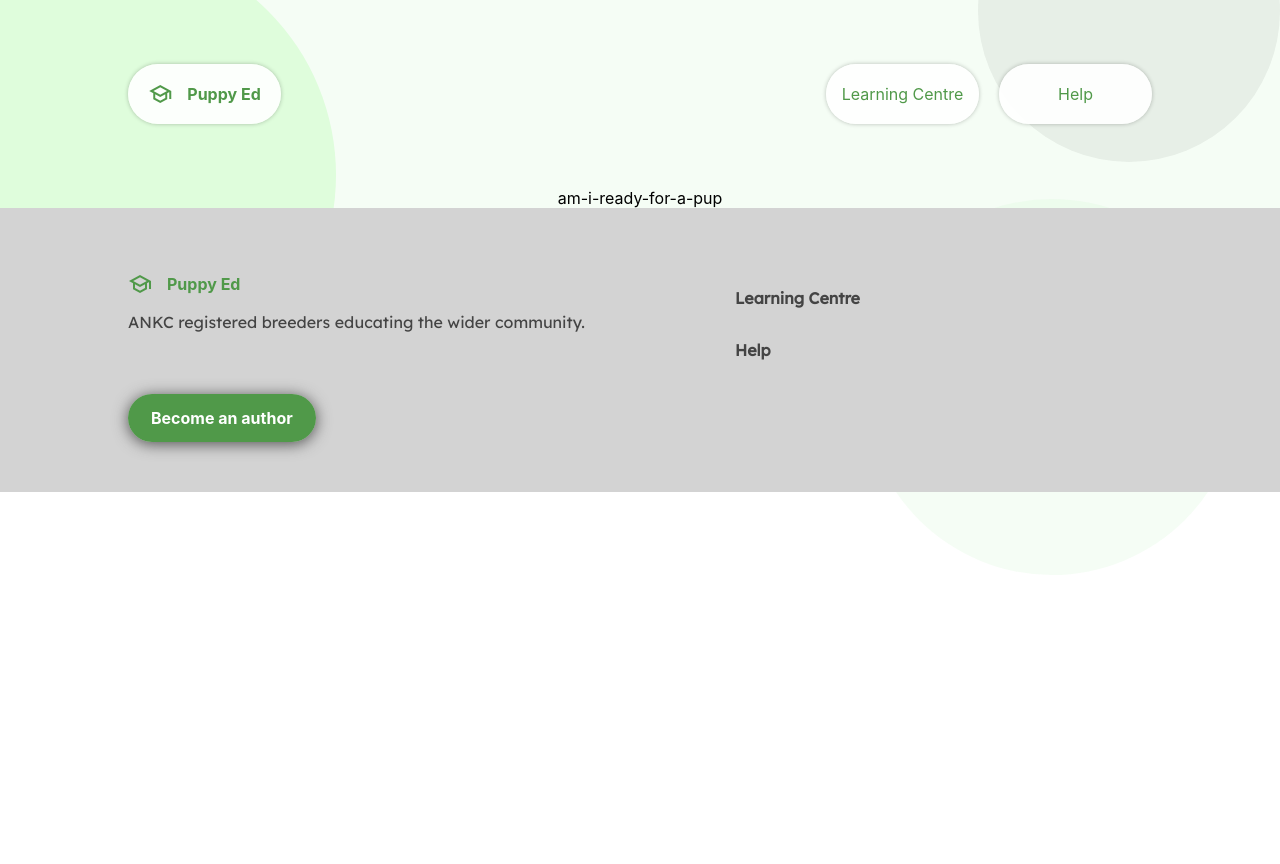
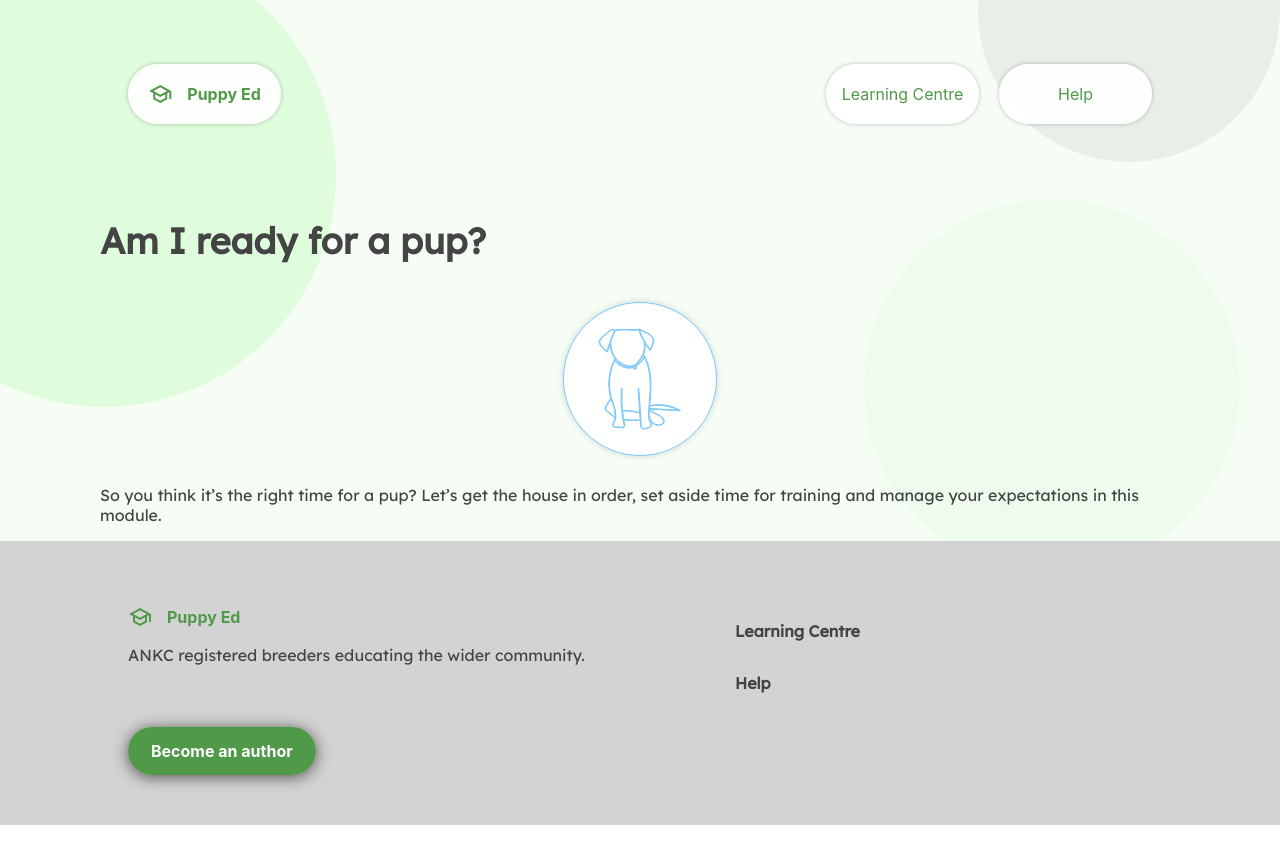
Before and after one commit to dylman123/puppy-ed, a React (Create React App) app: page /module/am-i-ready-for-a-pup in a window 1280 px wide. Shown: the top 864 px of the page. Built offline with nearby package versions, Linux system fonts and the light colour scheme.

Commit message:
added module details to module page

```diff
--- a/src/containers/LearnerModulePage/LearnerModulePage.css
+++ b/src/containers/LearnerModulePage/LearnerModulePage.css
@@ -0,0 +1,8 @@
+.learnerModulePage {
+    margin: 0 20px;
+}
+@media screen and (min-width: 768px) {
+    .learnerModulePage {
+        margin: 0 100px;
+    }
+}
--- a/src/containers/LearnerModulePage/LearnerModulePage.js
+++ b/src/containers/LearnerModulePage/LearnerModulePage.js
@@ -1,12 +1,19 @@
 import React from 'react';
+import { modules } from '../../assets/learner-modules/modules';
 import { useParams } from "react-router-dom";
+
+import './LearnerModulePage.css';
 
 export default function LearnerModulePage() {
     let { slug } = useParams();
 
+    const currentModule = modules.find(m => m.slug === slug);
+
     return (
         <div className='learnerModulePage'>
-            {slug}
+            <h2 className='moduleTitle'>{currentModule.title}</h2>
+            <img className='moduleIcon' src={currentModule.imageFile} />
+            <p className='moduleDescription'>{currentModule.description}</p>
         </div>
     );
 }
--- a/src/containers/LearningCentrePage/LearningCentrePage.css
+++ b/src/containers/LearningCentrePage/LearningCentrePage.css
@@ -1,15 +1,15 @@
 .learningCentrePage {
-    margin: 0 20px;
+    margin: 0 30px;
 }
 @media screen and (min-width: 768px) {
     .learningCentrePage {
-        margin: 0 100px;
+        margin: 0 70px;
     }
 }
 
 
 .moduleCards {
-    margin: 0 40px 60px 40px;
+    margin: 0 0 60px 0;
     display: flex;
     flex-direction: column;
     justify-content: center;
@@ -41,7 +41,7 @@
 .titleBasics { color: #61D66A; }
 .titleDogBreeds { color: #B064E8; }
 .titleGettingStarted, .titleBasics, .titleDogBreeds {
-    margin-left: 60px;
+    margin-left: 0;
 }
 @media screen and (min-width: 768px) {
     .titleGettingStarted, .titleBasics, .titleDogBreeds {
```
